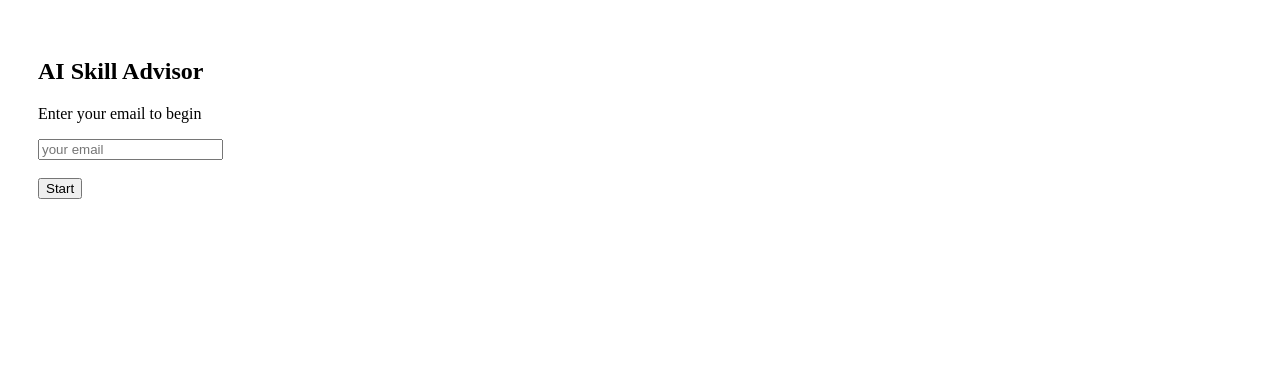
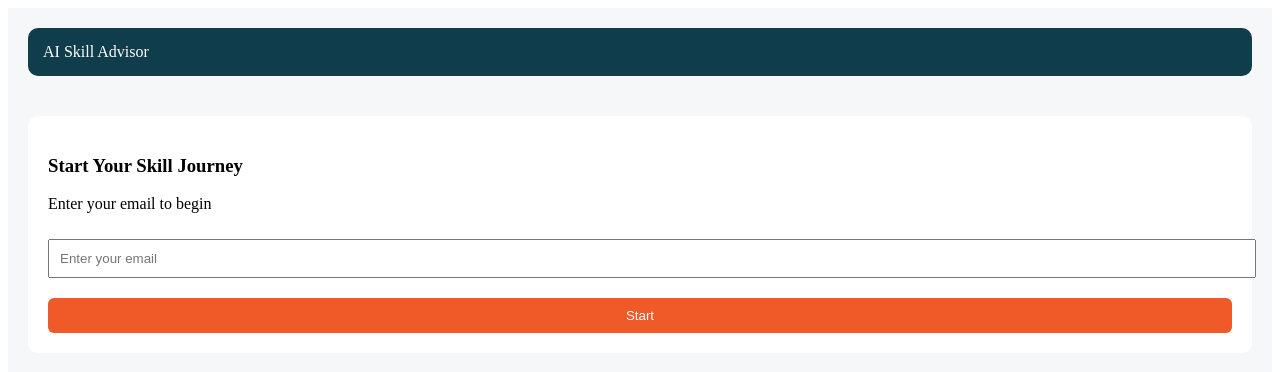
Before and after one commit to ProsperBlacky/Ai-Padi, a Next.js app: page /First in a window 1280 px wide. Shown: the top 372 px of the page. Built offline with nearby package versions, Linux system fonts and the light colour scheme.

Commit message:
Refactor email input section with new styles
Updated layout and styling for the email input section.

```diff
--- a/app/First/page.js
+++ b/app/First/page.js
@@ -13,19 +13,55 @@ export default function First() {
   };
 
   return (
-    <div style={{ padding: 30 }}>
-      <h2>AI Skill Advisor</h2>
-      <p>Enter your email to begin</p>
+    <div style={{
+      background: "#F5F7F8",
+      height: "100vh",
+      padding: 20
+    }}>
+      <div style={{
+        background: "#0F3D4C",
+        color: "#fff",
+        padding: 15,
+        borderRadius: 10
+      }}>
+        AI Skill Advisor
+      </div>
 
-      <input
-        placeholder="your email"
-        value={email}
-        onChange={(e) => setEmail(e.target.value)}
-      />
+      <div style={{
+        marginTop: 40,
+        background: "#fff",
+        padding: 20,
+        borderRadius: 10
+      }}>
+        <h3>Start Your Skill Journey</h3>
+        <p>Enter your email to begin</p>
 
-      <br /><br />
+        <input
+          placeholder="Enter your email"
+          value={email}
+          onChange={(e) => setEmail(e.target.value)}
+          style={{
+            width: "100%",
+            padding: 10,
+            marginTop: 10
+          }}
+        />
 
-      <button onClick={start}>Start</button>
+        <button
+          onClick={start}
+          style={{
+            marginTop: 20,
+            background: "#F05A28",
+            color: "#fff",
+            padding: 10,
+            width: "100%",
+            border: "none",
+            borderRadius: 6
+          }}
+        >
+          Start
+        </button>
+      </div>
     </div>
   );
 }
```
